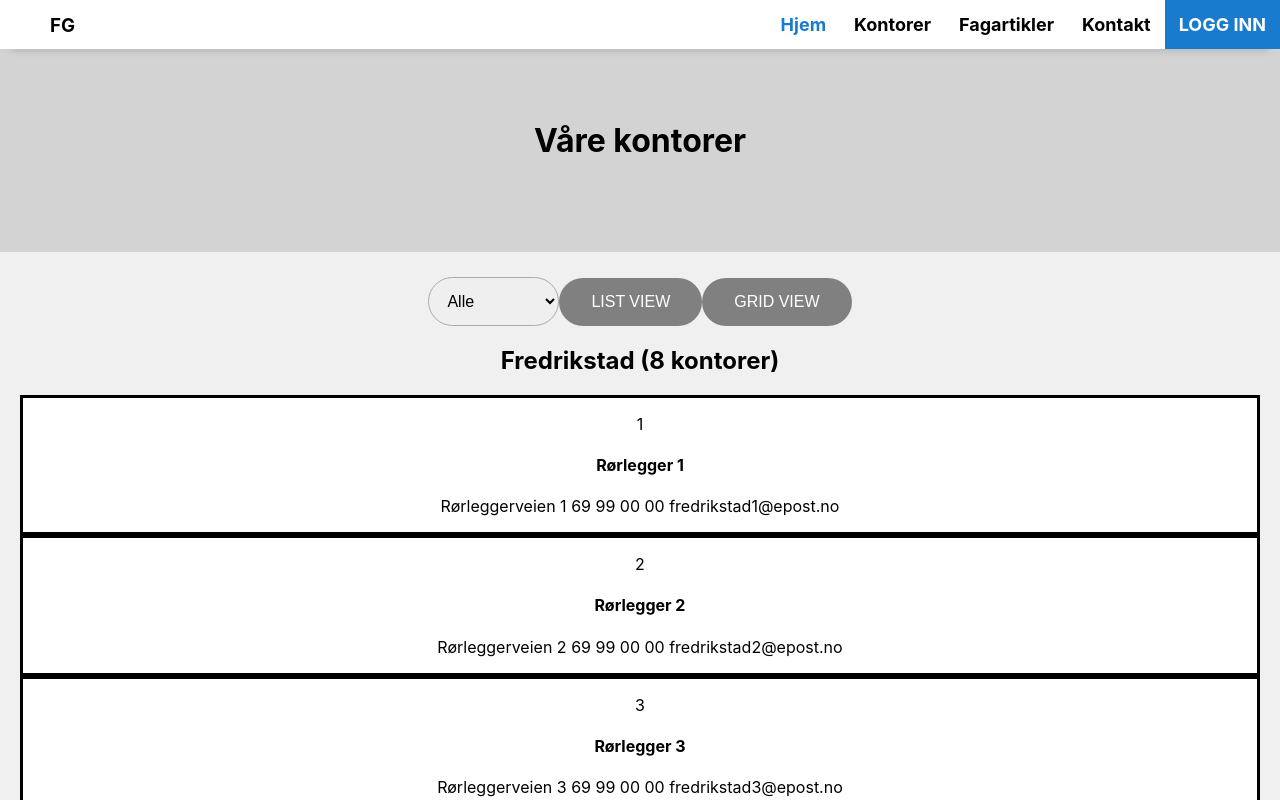
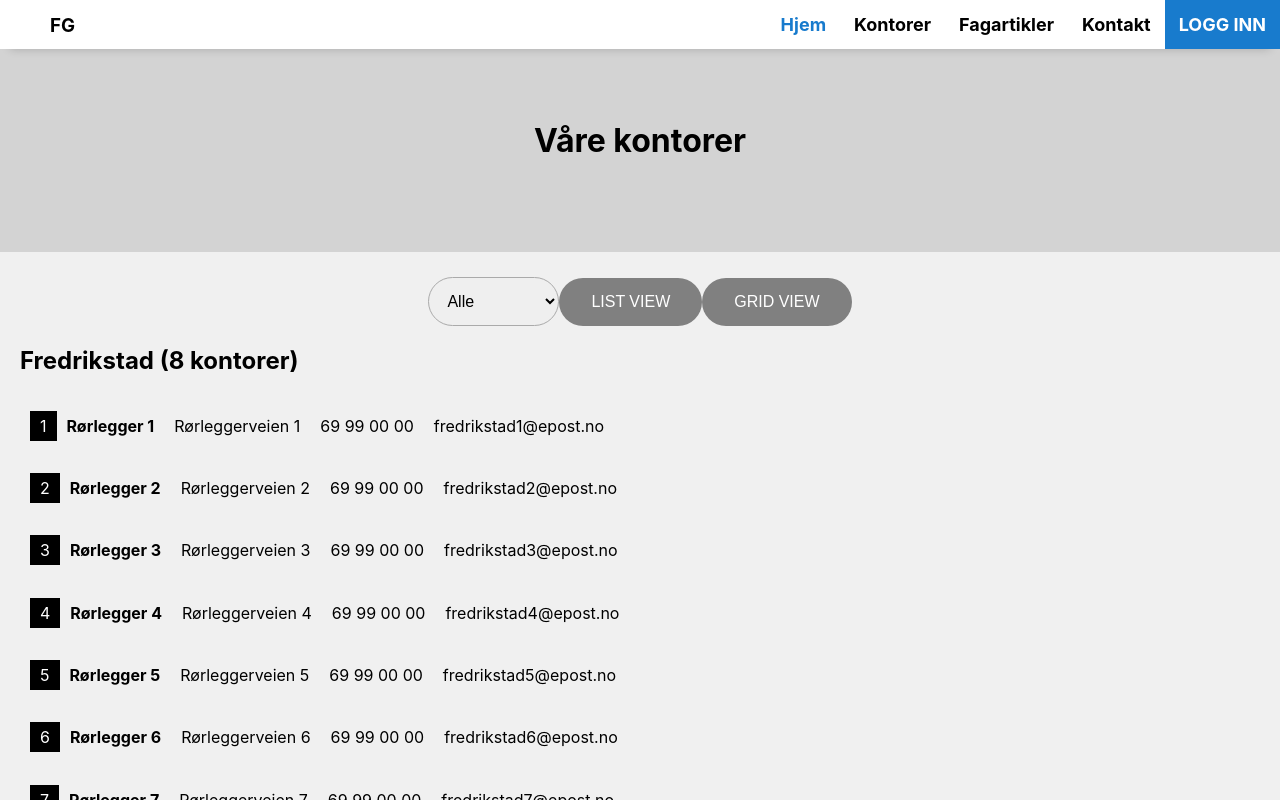
Before and after one commit to olawp/gruppe1831-webapplikasjoner, a React (Create React App) app in the folder frontend/: page /kontorer in a window 1280 px wide. Both pictures are taken after a click on the button "LIST VIEW". Shown: the top 800 px of the page. Built offline with nearby package versions, Linux system fonts and the light colour scheme; no server answers.

Commit message:
Made office list styled as specified

```diff
--- a/frontend/src/components/artikkel/ArtikkelList.js
+++ b/frontend/src/components/artikkel/ArtikkelList.js
@@ -5,7 +5,7 @@ export class ArtikkelListe extends Component {
     render() {
         return this.props.artikkler.map((artikkel) => (
             <div>
-                <ArtikkelCard key={artikkel._id} id={artikkel._id} title={artikkel.title} category={artikkel.category} ingress={artikkel.ingress}/>
+                <ArtikkelCard key={artikkel._id} _id={artikkel._id} title={artikkel.title} category={artikkel.category} ingress={artikkel.ingress}/>
             </div>
         ))
     }
--- a/frontend/src/components/kontor/KontorListe.js
+++ b/frontend/src/components/kontor/KontorListe.js
@@ -9,9 +9,11 @@ export class KontorListe extends Component {
             liste.push(
                 <KontorListStyle>
                     <a href={"/kontor/" + this.props.lokasjon + i}>
-                        <p>{i}</p>
-                        <h4> Rørlegger {i}</h4>
-                        <p> Rørleggerveien {i} 69 99 00 00 {this.props.lokasjon}{i}@epost.no</p>
+                        <p className="kontorNummer">{i}</p>
+                        <h4 className="kontorListeTittel"> Rørlegger {i}</h4>
+                        <p className="kontorInfo">Rørleggerveien {i}</p>
+                        <p className="kontorInfo">69 99 00 00</p>
+                        <p className="kontorInfo">{this.props.lokasjon}{i}@epost.no</p>
                     </a>
                 </KontorListStyle>
             )
--- a/frontend/src/components/pages/Kontorer.js
+++ b/frontend/src/components/pages/Kontorer.js
@@ -79,37 +79,37 @@ export class Kontorer extends Component {
                     </div>
                     <div style={{display: this.state.fredrikstadDisplay}}>
                         <h2 className="kontorTittel">Fredrikstad (8 kontorer)</h2>
-                        <div style={{display: this.state.displayGrid}}>
+                        <div style={{display: this.state.displayGrid}} className="kontorDiv">
                             <KontorCard antallKontorer={this.state.fredrikstad.antallKontorer} lokasjon={this.state.fredrikstad.lokasjon} klasse={this.state.fredrikstad.class}></KontorCard>
                         </div>
-                        <div style={{display: this.state.displayList}}>
+                        <div style={{display: this.state.displayList}} className="kontorDiv">
                             <KontorListe antallKontorer={this.state.fredrikstad.antallKontorer} lokasjon={this.state.fredrikstad.lokasjon}></KontorListe>
                         </div>
                     </div>
                     <div style={{display: this.state.sarpsborgDisplay}}>
                         <h2 className="kontorTittel">Sarpsborg (5 kontorer)</h2>
-                        <div style={{display: this.state.displayGrid}}>
+                        <div style={{display: this.state.displayGrid}} className="kontorDiv">
                             <KontorCard antallKontorer={this.state.sarpsborg.antallKontorer} lokasjon={this.state.sarpsborg.lokasjon} klasse={this.state.sarpsborg.class}></KontorCard>
                         </div>
-                        <div style={{display: this.state.displayList}}>
+                        <div style={{display: this.state.displayList}} className="kontorDiv">
                             <KontorListe antallKontorer={this.state.sarpsborg.antallKontorer} lokasjon={this.state.sarpsborg.lokasjon}></KontorListe>
                         </div>
                     </div>
                     <div style={{display: this.state.mossDisplay}}>
                         <h2 className="kontorTittel">Moss (4 kontorer)</h2>
-                        <div style={{display: this.state.displayGrid}}>
+                        <div style={{display: this.state.displayGrid}} className="kontorDiv">
                             <KontorCard antallKontorer={this.state.moss.antallKontorer} lokasjon={this.state.moss.lokasjon} klasse={this.state.moss.class}></KontorCard>
                         </div>
-                        <div style={{display: this.state.displayList}}>
+                        <div style={{display: this.state.displayList}} className="kontorDiv">
                             <KontorListe antallKontorer={this.state.moss.antallKontorer} lokasjon={this.state.moss.lokasjon}></KontorListe>
                         </div>
                     </div>
                     <div style={{display: this.state.osloDisplay}}>
                         <h2 className="kontorTittel">Oslo (4 kontorer)</h2>
-                        <div style={{display: this.state.displayGrid}}>
+                        <div style={{display: this.state.displayGrid}} className="kontorDiv">
                             <KontorCard antallKontorer={this.state.oslo.antallKontorer} lokasjon={this.state.oslo.lokasjon} klasse={this.state.oslo.class}></KontorCard>
                         </div>
-                        <div style={{display: this.state.displayList}}>
+                        <div style={{display: this.state.displayList}} className="kontorDiv">
                             <KontorListe antallKontorer={this.state.oslo.antallKontorer} lokasjon={this.state.oslo.lokasjon}></KontorListe>
                         </div>
                     </div>
--- a/frontend/src/styled/global.js
+++ b/frontend/src/styled/global.js
@@ -108,8 +108,11 @@ a.hjemArtikkler{
 }
 
 .kontorTittel{
-  float: "left";
-  clear: "both";
+  float: left;
+}
+
+.kontorDiv{
+  clear:both;
 }
 
 .ansattDiv{
@@ -119,6 +122,30 @@ a.hjemArtikkler{
   grid-column-gap: 20px;
   grid-row-gap: 20px;
   padding-bottom: 20px;
+}
+
+.kontorNummer{
+  text-align: left;
+  display: inline-block;
+  background-color: black;
+  color: white;
+  margin: 10px;
+  padding-left : 10px;
+  padding-right: 10px;
+  padding-top: 5px;
+  padding-bottom: 5px;
+}
+
+.kontorListeTittel{
+  text-align: left;
+  display: inline-block;
+  margin-bottom: 0px;
+}
+
+.kontorInfo{
+  text-align: left;
+  display: inline-block;
+  padding-left: 20px;
 }
 
 .nykategori {
--- a/frontend/src/styled/style.js
+++ b/frontend/src/styled/style.js
@@ -50,8 +50,9 @@ export const KontorCardStyle = styled.div`
     background: white;
 `
 export const KontorListStyle = styled.div`
-    border: solid;
-    background: white;
+    margin-bottom: 5px;
+    float: left;
+    clear: both;
 `
 
 export const Select = styled.select`
```
